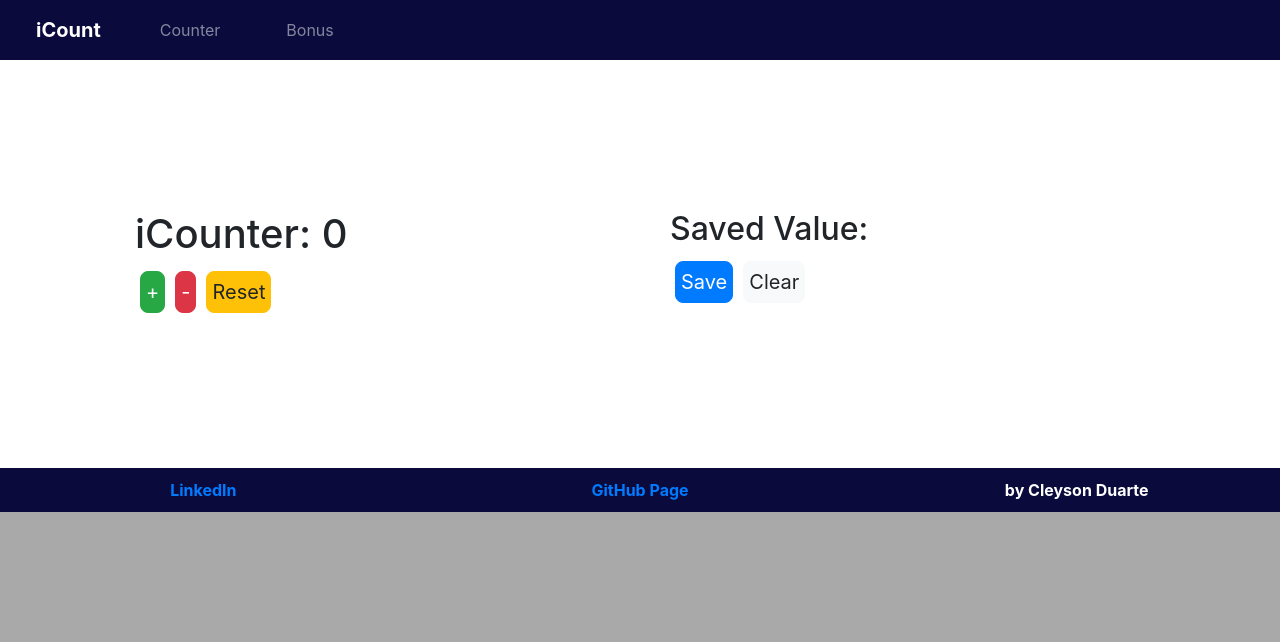
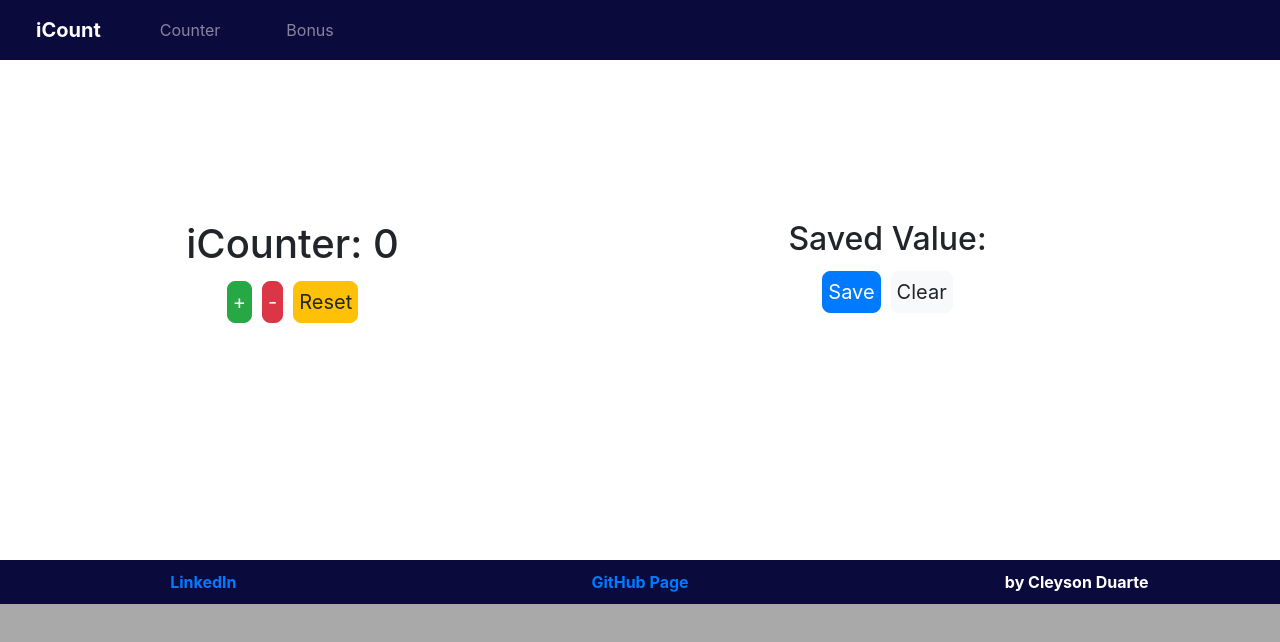
Before and after one commit to Cleysond10/iCont-ReactApp, a React (Create React App) app: page /counter in a window 1280 px wide. Shown: the top 642 px of the page. Built offline with nearby package versions, Linux system fonts and the light colour scheme.

Commit message:
Update counter style

```diff
--- a/src/pages/Counter/Counter.css
+++ b/src/pages/Counter/Counter.css
@@ -1,11 +1,13 @@
 .counter {
-    padding: 120px;
+    height: 500px;
 }
 .col1{
-    padding: 10px;
     margin: 20px;
+    margin-top: 160px;
+    text-align: center;
 }
 .col2{
-    padding: 10px;
-    margin: 20px;
+    margin-right: 120px;
+    margin-top: 160px;
+    text-align: center;
 }
```
